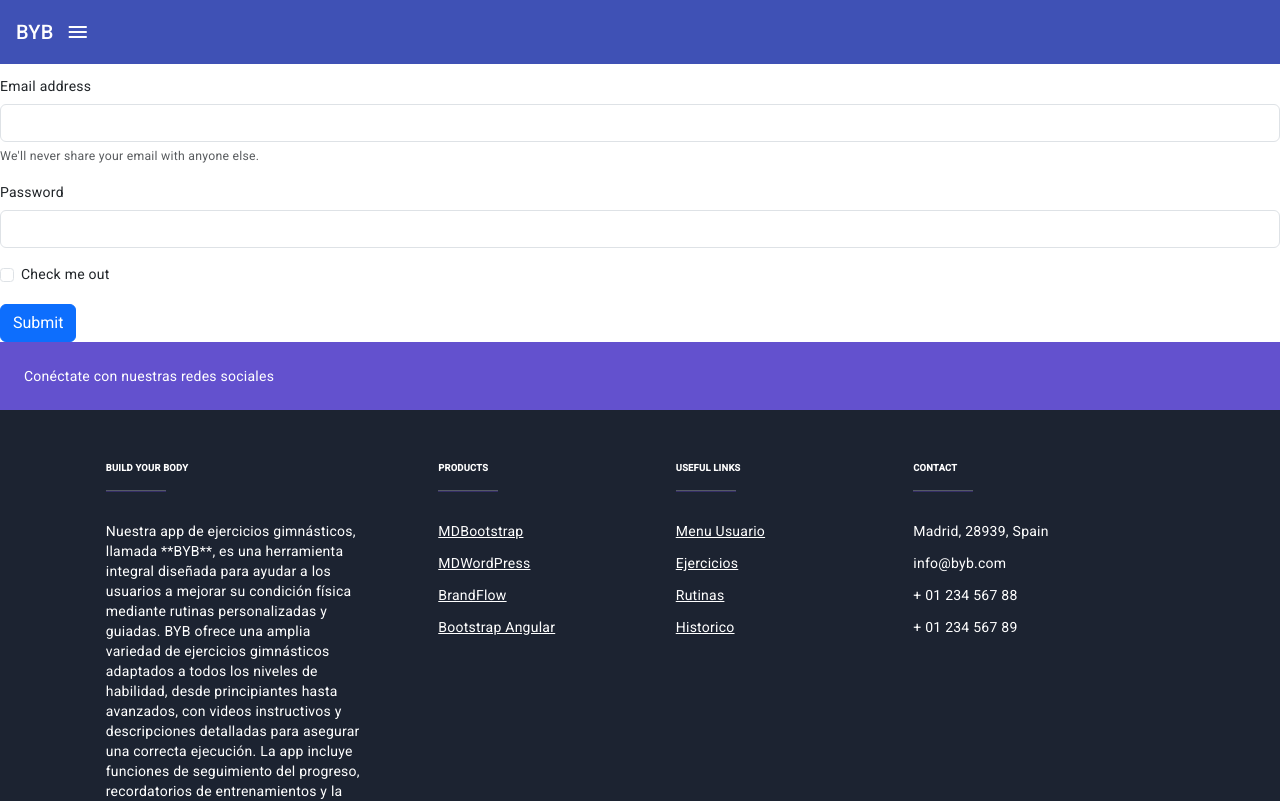
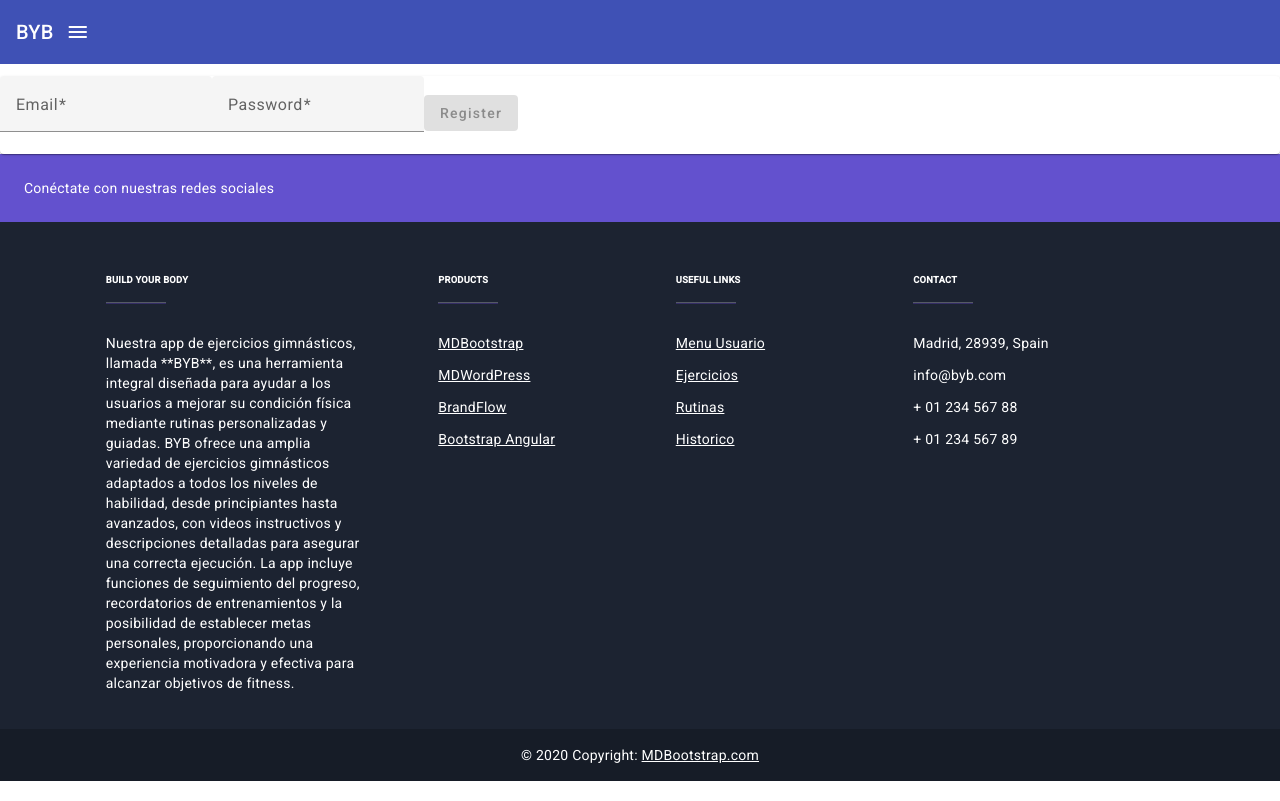
Before and after one commit to juanmatoro/ByB, an Angular app in the folder front/: page /login in a window 1280 px wide. Shown: the top 801 px of the page. Built offline with nearby package versions, Linux system fonts and the light colour scheme.

Commit message:
Login funcional

```diff
--- a/front/src/app/app-routing.module.ts
+++ b/front/src/app/app-routing.module.ts
@@ -6,14 +6,15 @@ import { ExerciselistComponent } from './components/exerciselist/exerciselist.co
 import { LoginComponent } from './pages/login/login.component';
 import { RegisterComponent } from './pages/register/register.component';
 import { HomeComponent } from './pages/home/home.component';
+import { authGuard } from './guards/auth-guard.guard';
 
 const routes: Routes = [
   { path: '', component: HomeComponent },
-  { path: 'lista', component: ExerciselistComponent },
+  { path: 'lista', component: ExerciselistComponent},
   { path: 'login', component: LoginComponent },
   { path: 'register', component: RegisterComponent },
   { path: 'lista/:id', component: ExercisecardComponent },
-  { path: 'prueba', component: FavoriteComponent },
+  { path: 'prueba', component: FavoriteComponent, canActivate:[authGuard]},
 ];
 
 @NgModule({
--- a/front/src/app/app.module.ts
+++ b/front/src/app/app.module.ts
@@ -5,7 +5,7 @@ import { BrowserModule } from '@angular/platform-browser';
 import { MatToolbarModule } from '@angular/material/toolbar';
 import { MatIconModule } from '@angular/material/icon';
 import { MatMenuModule } from '@angular/material/menu';
-import { HttpClientModule } from '@angular/common/http'; // Importa HttpClientModule
+import { HttpClientModule } from '@angular/common/http';
 import { MatInputModule } from '@angular/material/input';
 import { MatFormFieldModule } from '@angular/material/form-field';
 import { AppRoutingModule } from './app-routing.module';
--- /dev/null
+++ b/front/src/app/guards/auth-guard.guard.ts
@@ -0,0 +1,20 @@
+import { CanActivateFn, Router, ActivatedRouteSnapshot, RouterStateSnapshot } from '@angular/router';
+import { inject } from '@angular/core';
+import { session } from '../utils/session';
+import { UserService } from '../service/user.service';
+
+export const authGuard: CanActivateFn = (route: ActivatedRouteSnapshot, state: RouterStateSnapshot) => {
+  const router:Router = inject(Router);
+  const protectedRoutes:string[] = ['/prueba']
+
+
+
+  if (!sessionStorage.getItem('token')) {
+    console.log('Token inexistente');
+    return protectedRoutes.includes(state.url) && !session ? router.navigate(['/login']) : false;
+  }else{
+    return true;
+  }
+
+  return protectedRoutes.includes(state.url) && !session ? router.navigate(['/login']) : false
+};
--- a/front/src/app/models/user.ts
+++ b/front/src/app/models/user.ts
@@ -1,5 +1,5 @@
 export interface User {
-  name: string;
+  name?: string;
   email: string;
   password: string;
   url?: string;
--- a/front/src/app/pages/login/login.component.html
+++ b/front/src/app/pages/login/login.component.html
@@ -1,17 +1,22 @@
+<mat-card class="register-card">
+  <form (ngSubmit)="onSubmit()" #registerForm="ngForm">
+    <mat-form-field appearance="fill">
+      <mat-label>Email</mat-label>
+      <input matInput type="email" id="email" required [(ngModel)]="user.email" name="email" #email="ngModel">
+      <mat-error *ngIf="email.invalid && (email.dirty || email.touched)">
+        <div *ngIf="email.errors?.['required']">Email is required.</div>
+        <div *ngIf="email.errors?.['email']">Email must be a valid email address.</div>
+      </mat-error>
+    </mat-form-field>
 
-<form>
-    <div class="mb-3">
-      <label for="exampleInputEmail1" class="form-label">Email address</label>
-      <input type="email" class="form-control" id="exampleInputEmail1" aria-describedby="emailHelp">
-      <div id="emailHelp" class="form-text">We'll never share your email with anyone else.</div>
-    </div>
-    <div class="mb-3">
-      <label for="exampleInputPassword1" class="form-label">Password</label>
-      <input type="password" class="form-control" id="exampleInputPassword1">
-    </div>
-    <div class="mb-3 form-check">
-      <input type="checkbox" class="form-check-input" id="exampleCheck1">
-      <label class="form-check-label" for="exampleCheck1">Check me out</label>
-    </div>
-    <button type="submit" class="btn btn-primary">Submit</button>
+    <mat-form-field appearance="fill">
+      <mat-label>Password</mat-label>
+      <input matInput type="password" id="password" required [(ngModel)]="user.password" name="password" #password="ngModel">
+      <mat-error *ngIf="password.invalid && (password.dirty || password.touched)">
+        <div *ngIf="password.errors?.['required']">Password is required.</div>
+      </mat-error>
+    </mat-form-field>
+
+    <button mat-raised-button color="primary" type="submit" [disabled]="registerForm.invalid">Register</button>
   </form>
+</mat-card>
--- a/front/src/app/pages/login/login.component.ts
+++ b/front/src/app/pages/login/login.component.ts
@@ -1,5 +1,7 @@
 import { Component } from '@angular/core';
 import { HttpClient } from "@angular/common/http";
+import { UserService } from '../../service/user.service';
+import { User } from 'src/app/models/user';
 
 @Component({
   selector: 'app-login',
@@ -9,9 +11,23 @@ import { HttpClient } from "@angular/common/http";
 export class LoginComponent {
 
 
-  constructor() {}
+  user: User = {
+    email: '',
+    password: '',
+  };
 
-  login() {
+  constructor(private userService: UserService) {}
 
+
+  onSubmit(): void {
+    this.userService.login(this.user).subscribe(
+      (res) => {
+        console.log();
+        sessionStorage.setItem('token', res.data.token)
+      },
+      (err) => {
+        console.error('There was an error during the registration', err);
+      }
+    );
   }
 }
--- a/front/src/app/service/user.service.ts
+++ b/front/src/app/service/user.service.ts
@@ -15,7 +15,8 @@ export class UserService {
     return this.http.post<User>(`${this.baseUrl}/register`, user);
   }
 
-  login(user: User): Observable<User> {
-    return this.http.post<User>(`${this.baseUrl}/login`, user);
+
+  login(user: any): Observable<any> {
+    return this.http.post(`${this.baseUrl}/login`, user);
   }
 }
--- /dev/null
+++ b/front/src/app/utils/session.ts
@@ -0,0 +1,4 @@
+
+
+
+export const session = false;
```
Also changed, not shown: front/src/app/core/menu-icons/menu-icons.component.ts (+7 -1 lines), 2 other files (tests, documents, lock files or other folders).
